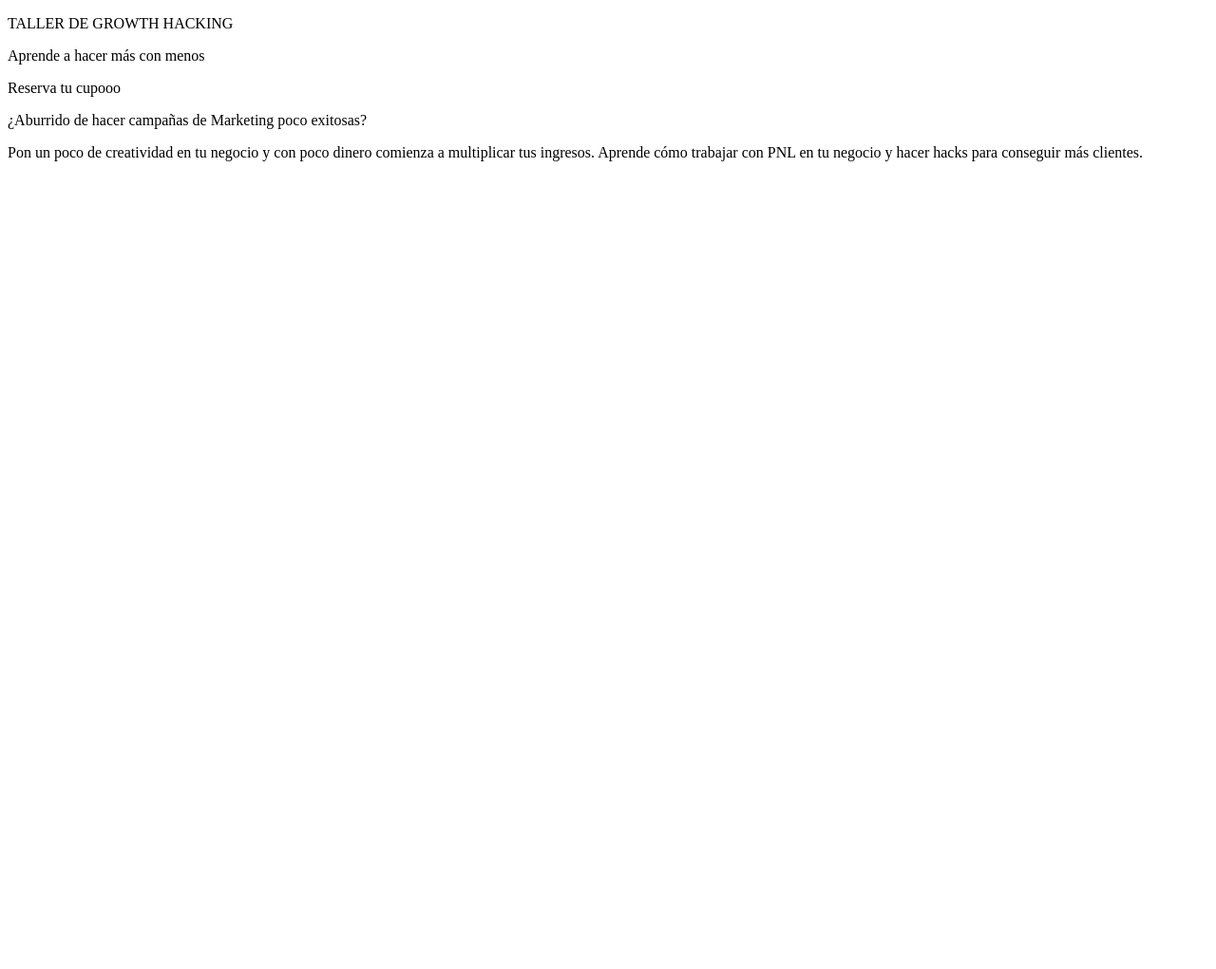
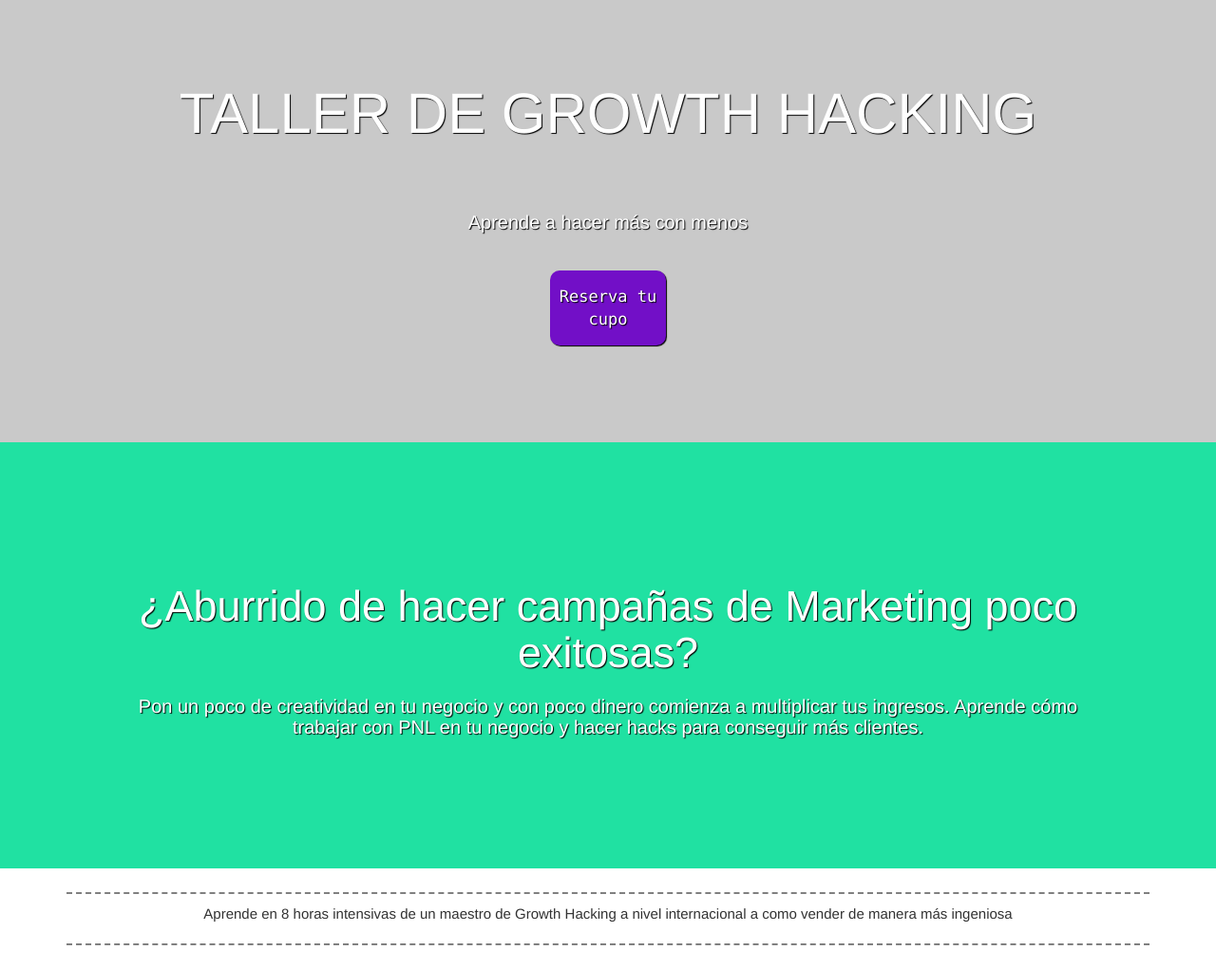
Before and after one commit to dafnelpz/examen, a plain HTML site: page index.html in a window 1280 px wide. Shown: the whole page at 95% size. Before the commit the page ends 800 px from the top, so only its background shows below. Drawn offline with nearby package versions, Linux system fonts and the light colour scheme.

Commit message:
agregando cositos

```diff
--- a/css/style.css
+++ b/css/style.css
@@ -0,0 +1,72 @@
+.header {
+	background-color: #c9c9c9;
+	text-align: center;
+	padding: 67px;
+}
+
+.header h1 {
+	color: white;
+	font-size: 60px;
+	text-shadow: 1px 1px 1px #000;
+}
+
+.header h3 {
+	color: white;
+	font-size: 20px;
+	margin-top: 70px;
+	text-shadow: 1px 1px 1px #000;
+}
+
+.boton {
+	background-color: #720fc7;
+	margin-left: 40vw;
+	margin-right: 40vw;
+	padding: 5px;
+	border-radius: 10px;
+	margin-top: 40px;
+	box-shadow: 1px 1px 1px #000;
+	margin-bottom: 35px;
+}
+
+.textoboton {
+	color: white;
+	margin-top: 10px;
+	font-family: Monaco;
+	font-size: 17px;
+	text-shadow: 1px 1px 1px #000;
+}
+
+.intro {
+	background-color: #20e1a2;
+	text-align: center;
+	padding: 10vw;
+}
+
+.intro h2 {
+	color: white;
+	font-size: 45px;
+	text-shadow: 1px 1px 1px #000;
+}
+
+.intro h3 {
+	color: white;
+	font-size: 20px;
+	text-shadow: 1px 1px 1px #000;
+}
+
+.container {
+	padding: 2vw;
+}
+
+.aprende {
+	border-color: gray;
+	border-top-style: dashed;
+	border-bottom-style: dashed;
+	border-width: 2px;
+	text-align: center;
+	padding: 10px;
+}
+
+.textoaprende {
+	font-size: 15px;
+}
--- a/index.html
+++ b/index.html
@@ -2,31 +2,43 @@
 <html>
 <head>
 	<title>growthhacking.com</title>
-	<link rel="stylesheet" type="text/css" href="style.css">
+	<link rel="stylesheet" type="text/css" href="css/style.css">
 	<meta charset="UTF-8">
+	<!-- Latest compiled and minified CSS -->
+	<link rel="stylesheet" href="https://maxcdn.bootstrapcdn.com/bootstrap/3.3.6/css/bootstrap.min.css" integrity="sha384-1q8mTJOASx8j1Au+a5WDVnPi2lkFfwwEAa8hDDdjZlpLegxhjVME1fgjWPGmkzs7" crossorigin="anonymous">
+	<!-- Optional theme -->
+	<link rel="stylesheet" href="https://maxcdn.bootstrapcdn.com/bootstrap/3.3.6/css/bootstrap-theme.min.css" integrity="sha384-fLW2N01lMqjakBkx3l/M9EahuwpSfeNvV63J5ezn3uZzapT0u7EYsXMjQV+0En5r" crossorigin="anonymous">
 </head>
 
 <body>
+	<div class="header">
+		<h1>TALLER DE GROWTH HACKING</h1>
+		<h3>Aprende a hacer más con menos</h3>
 
-	<div class="1">
-		<p class="11">TALLER DE GROWTH HACKING</p>
-		<p class="12">Aprende a hacer más con menos</p>
 		<div class="boton">
-			<p>Reserva tu cupooo</p>
+			<p class="textoboton">Reserva tu cupo</p>
 		</div>
 	</div>
 
-	<div class="2">
-		<p>¿Aburrido de hacer campañas de Marketing poco exitosas?</p>
-		<p>Pon un poco de creatividad en tu negocio y con poco dinero comienza a multiplicar tus ingresos. Aprende cómo trabajar con PNL en tu negocio y hacer hacks para conseguir más clientes.</p>
+	<div class="intro">
+		<h2>¿Aburrido de hacer campañas de Marketing poco exitosas?</h2>
+		<h3>Pon un poco de creatividad en tu negocio y con poco dinero comienza a multiplicar tus ingresos. Aprende cómo trabajar con PNL en tu negocio y hacer hacks para conseguir más clientes.</h3>
+	</div>
 
+	<div class="container">
+		<div class="aprende">
+			<p class="textoaprende">Aprende en 8 horas intensivas de un maestro de Growth Hacking a nivel internacional a como vender de manera más ingeniosa</p>
+		</div>
 	</div>
-	<div class="3"></div>
+
 	<div class="4"></div>
 	<div class="5"></div>
 	<div class="6"></div>
 	<div class="7"></div>
 
+<!-- Latest compiled and minified JavaScript -->
+<script src="https://maxcdn.bootstrapcdn.com/bootstrap/3.3.6/js/bootstrap.min.js" integrity="sha384-0mSbJDEHialfmuBBQP6A4Qrprq5OVfW37PRR3j5ELqxss1yVqOtnepnHVP9aJ7xS" crossorigin="anonymous"></script>
+
 </body>
 
 </html>
```
